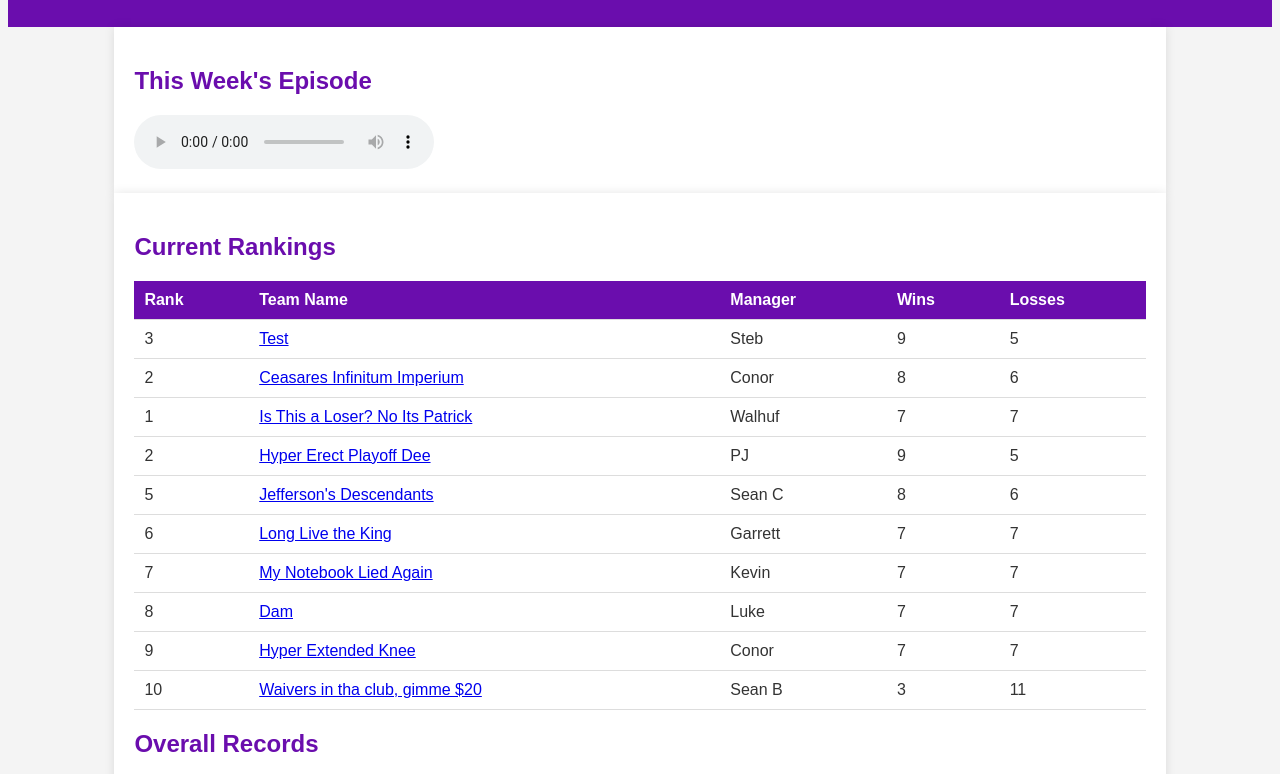
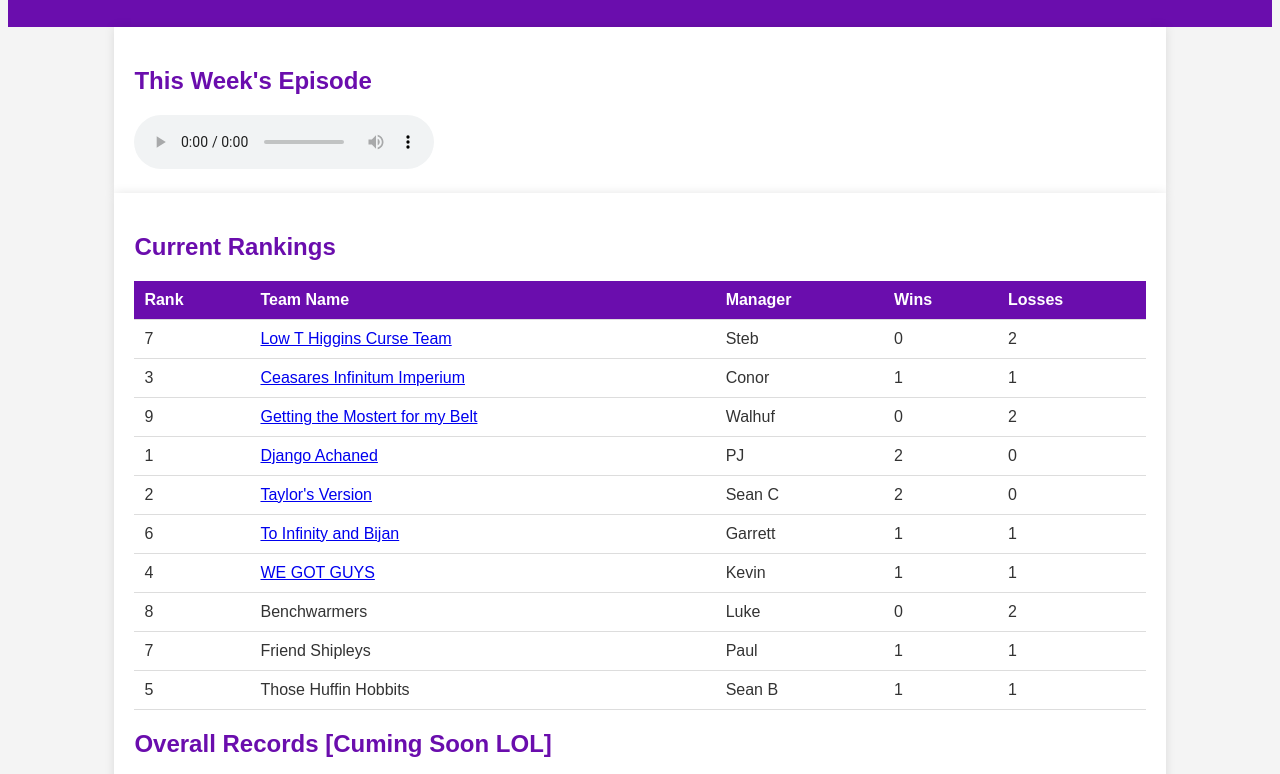
Before and after one commit to BWWLHampionshipLeague/BWWL, a plain HTML site: page index.html in a window 1280 px wide. Shown: the part 101-875 px from the top of the page. Drawn offline with Linux system fonts and the light colour scheme.

Commit message:
Ranking Updated

```diff
--- a/index.html
+++ b/index.html
@@ -3,13 +3,13 @@
 <head>
     <meta charset="UTF-8">
     <meta name="viewport" content="width=device-width, initial-scale=1.0">
-    <title>Fantasy Football League History</title>
+    <title>BWWL Hampionship Football League</title>
     <link rel="stylesheet" href="styles.css">
     <script defer src="scripts.js"></script>
 </head>
 <body>
     <header>
-        <h1>Fantasy Football League History</h1>
+        <h1>BWWL Hampionship Football League</h1>
     </header>
     <div class="container">
         <h2>This Week's Episode</h2>
@@ -31,81 +31,81 @@
             <tbody>
                 <!-- Sample Data -->
                 <tr>
+                    <td>7</td>
+                    <td><a href="steb.html">Low T Higgins Curse Team</a></td>
+                    <td>Steb</td>
+                    <td>0</td>
+                    <td>2</td>
+                </tr>
+                <tr>
                     <td>3</td>
-                    <td><a href="steb.html">Test</a></td>
-                    <td>Steb</td>
+                    <td><a href="conor.html">Ceasares Infinitum Imperium</a></td>
+                    <td>Conor</td>
+                    <td>1</td>
+                    <td>1</td>
+                </tr>
+                <tr>
                     <td>9</td>
-                    <td>5</td>
+                    <td><a href="walhuf.html">Getting the Mostert for my Belt</a></td>
+                    <td>Walhuf</td>
+                    <td>0</td>
+                    <td>2</td>
+                </tr>
+                <tr>
+                    <td>1</td>
+                    <td><a href="pj.html">Django Achaned</a></td>
+                    <td>PJ</td>
+                    <td>2</td>
+                    <td>0</td>
                 </tr>
                 <tr>
                     <td>2</td>
-                    <td><a href="conor.html">Ceasares Infinitum Imperium</a></td>
-                    <td>Conor</td>
-                    <td>8</td>
-                    <td>6</td>
+                    <td><a href="seanc.html">Taylor's Version</a></td>
+                    <td>Sean C</td>
+                    <td>2</td>
+                    <td>0</td>
                 </tr>
                 <tr>
+                    <td>6</td>
+                    <td><a href="garrett.html">To Infinity and Bijan</a></td>
+                    <td>Garrett</td>
                     <td>1</td>
-                    <td><a href="walhuf.html">Is This a Loser? No Its Patrick</a></td>
-                    <td>Walhuf</td>
-                    <td>7</td>
-                    <td>7</td>
+                    <td>1</td>
                 </tr>
                 <tr>
+                    <td>4</td>
+                    <td><a href="kevin.html">WE GOT GUYS</a></td>
+                    <td>Kevin</td>
+                    <td>1</td>
+                    <td>1</td>
+                </tr>
+                <tr>
+                    <td>8</td>
+                    <td>Benchwarmers</td>
+                    <td>Luke</td>
+                    <td>0</td>
                     <td>2</td>
-                    <td><a href="pj.html">Hyper Erect Playoff Dee</a></td>
-                    <td>PJ</td>
-                    <td>9</td>
-                    <td>5</td>
+                </tr>
+                <tr>
+                    <td>7</td>
+                    <td>Friend Shipleys</a></td>
+                    <td>Paul</td>
+                    <td>1</td>
+                    <td>1</td>
                 </tr>
                 <tr>
                     <td>5</td>
-                    <td><a href="seanc.html">Jefferson's Descendants</a></td>
-                    <td>Sean C</td>
-                    <td>8</td>
-                    <td>6</td>
-                </tr>
-                <tr>
-                    <td>6</td>
-                    <td><a href="garrett.html">Long Live the King</a></td>
-                    <td>Garrett</td>
-                    <td>7</td>
-                    <td>7</td>
-                </tr>
-                <tr>
-                    <td>7</td>
-                    <td><a href="kevin.html">My Notebook Lied Again</a></td>
-                    <td>Kevin</td>
-                    <td>7</td>
-                    <td>7</td>
-                </tr>
-                <tr>
-                    <td>8</td>
-                    <td><a href="luke.html">Dam</a></td>
-                    <td>Luke</td>
-                    <td>7</td>
-                    <td>7</td>
-                </tr>
-                <tr>
-                    <td>9</td>
-                    <td><a href="paul.html">Hyper Extended Knee</a></td>
-                    <td>Conor</td>
-                    <td>7</td>
-                    <td>7</td>
-                </tr>
-                <tr>
-                    <td>10</td>
-                    <td><a href="seanb.html">Waivers in tha club, gimme $20</a></td>
+                    <td>Those Huffin Hobbits</a></td>
                     <td>Sean B</td>
-                    <td>3</td>
-                    <td>11</td>
+                    <td>1</td>
+                    <td>1</td>
                 </tr>
                 <!-- Add more rows as needed -->
             </tbody>
         </table>
 
         <div class="overall-records">
-            <h2>Overall Records</h2>
+            <h2>Overall Records [Cuming Soon LOL]</h2>
             <table id="recordsTable" data-sortOrder="asc">
                 <thead>
                     <tr>
```
